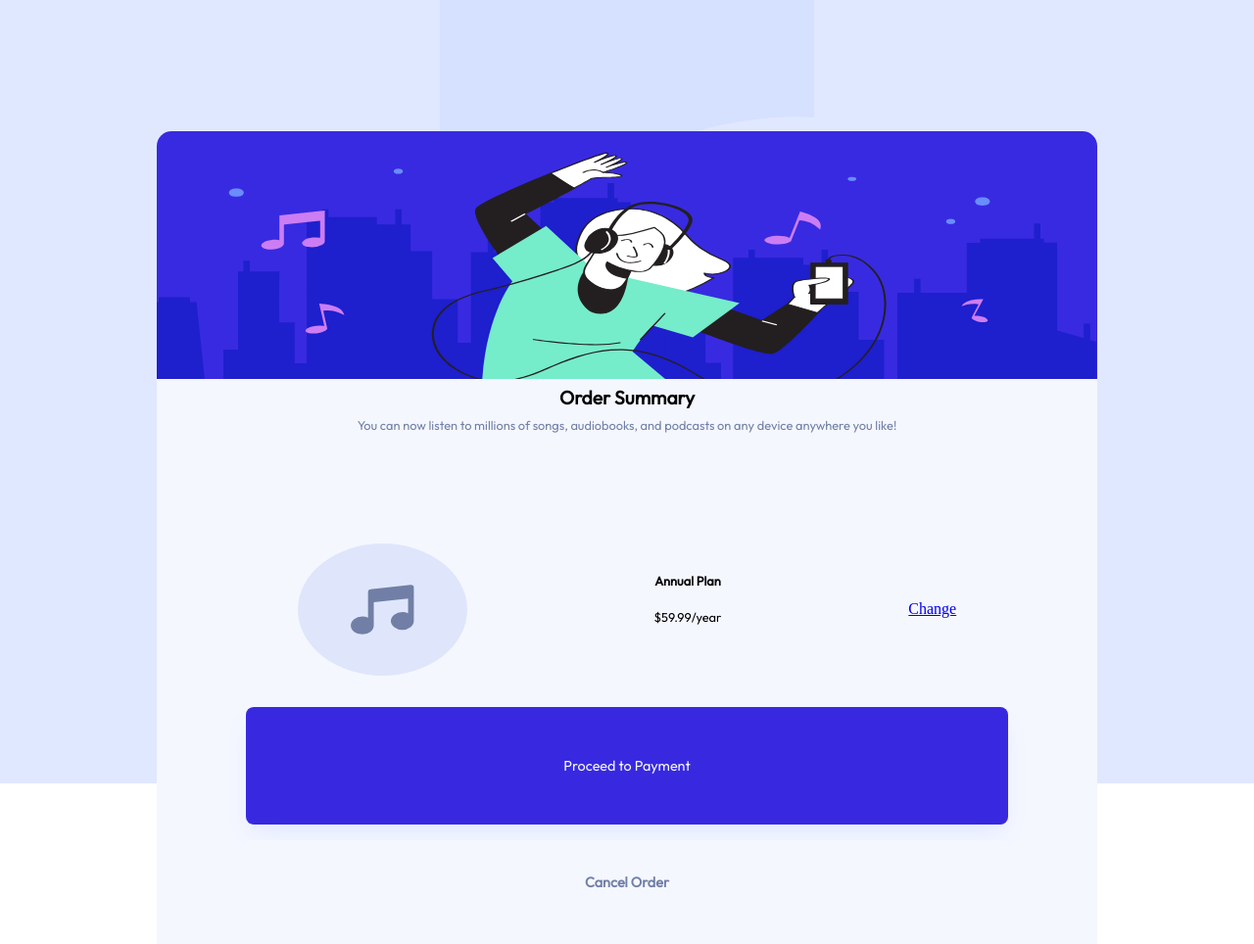
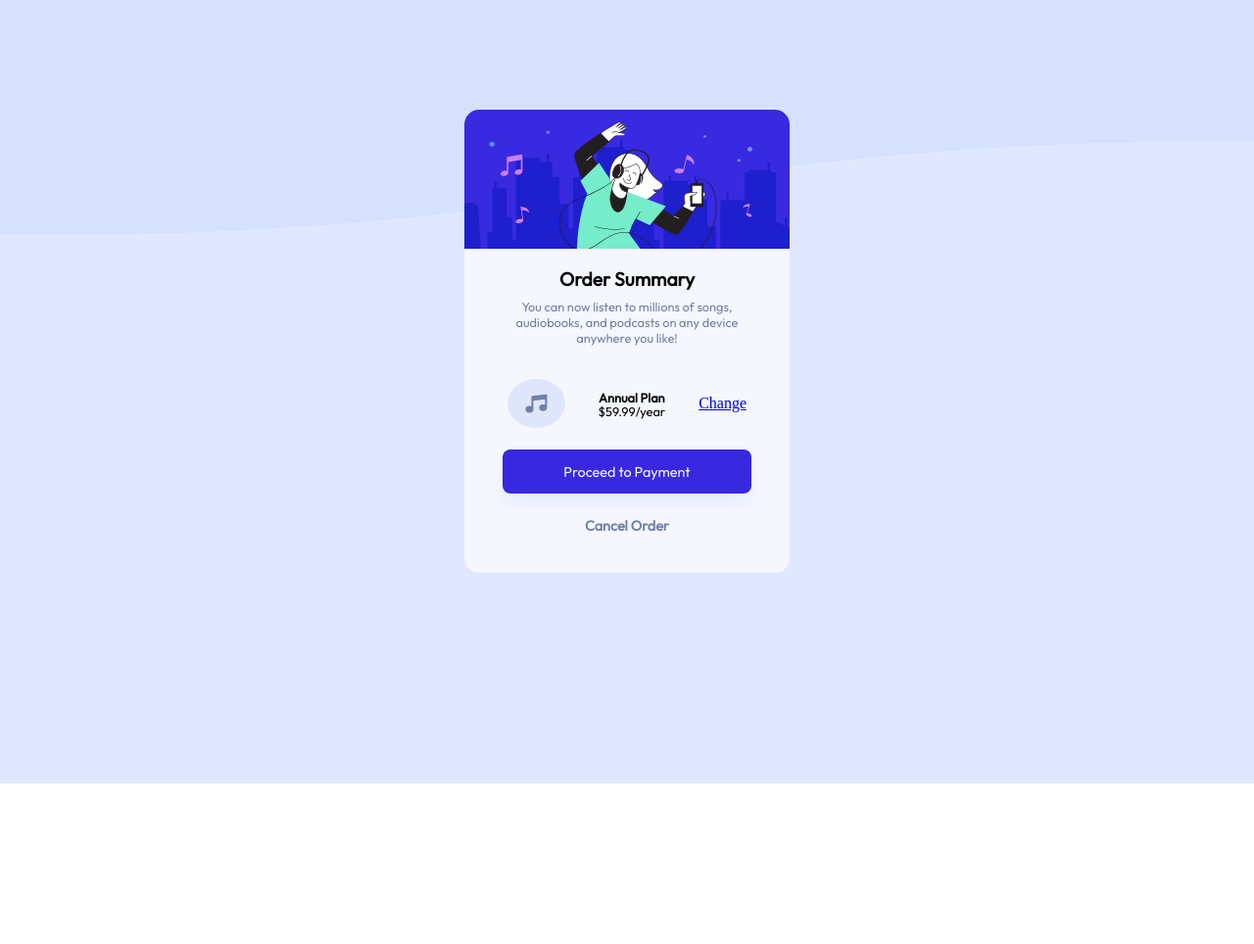
Before and after one commit to Rodevp/css_mentor_frontend, a plain HTML site: page summary/index.html in a window 1280 px wide. Shown: the whole page at 98% size. After the commit the page ends 800 px from the top, so only its background shows below. Drawn offline with Linux system fonts and the light colour scheme.

Commit message:
terminando media queries

```diff
--- a/summary/index.css
+++ b/summary/index.css
@@ -22,6 +22,11 @@
     flex-direction: column;
     align-items: center;
     background-color: var(--Paleblue);
+}
+
+.effect__bakcground {
+    width: 100%;
+    height: 30%;
 }
 
 .effect__background_img {
@@ -162,3 +167,57 @@
     font-weight: 700;
     height: 40%;
 }
+
+
+
+@media screen and (min-width: 460px) {
+    .card {
+        width: 55%;
+    }
+}
+
+
+@media screen and (min-width: 600px) {
+    .card {
+        width: 50%;
+    }
+}
+
+
+@media screen and (min-width: 720px) {
+    .card {
+        width: 32%;
+    }
+}
+
+
+@media screen and (min-width: 960px) {
+    .card {
+        width: 30%;
+    }
+}
+
+
+@media screen and (min-width: 1020px) {
+    .card {
+        width: 26%;
+        bottom: 8rem;
+    }
+
+    .card__information p {
+        padding-bottom: 1em;
+    }
+
+    .card__information_title {
+        padding-top: 1em;
+    }
+
+    .card__anual_plan {
+        width: 88%;
+    }
+
+    .card__other {
+        width: 85%;
+    }
+
+}
```
